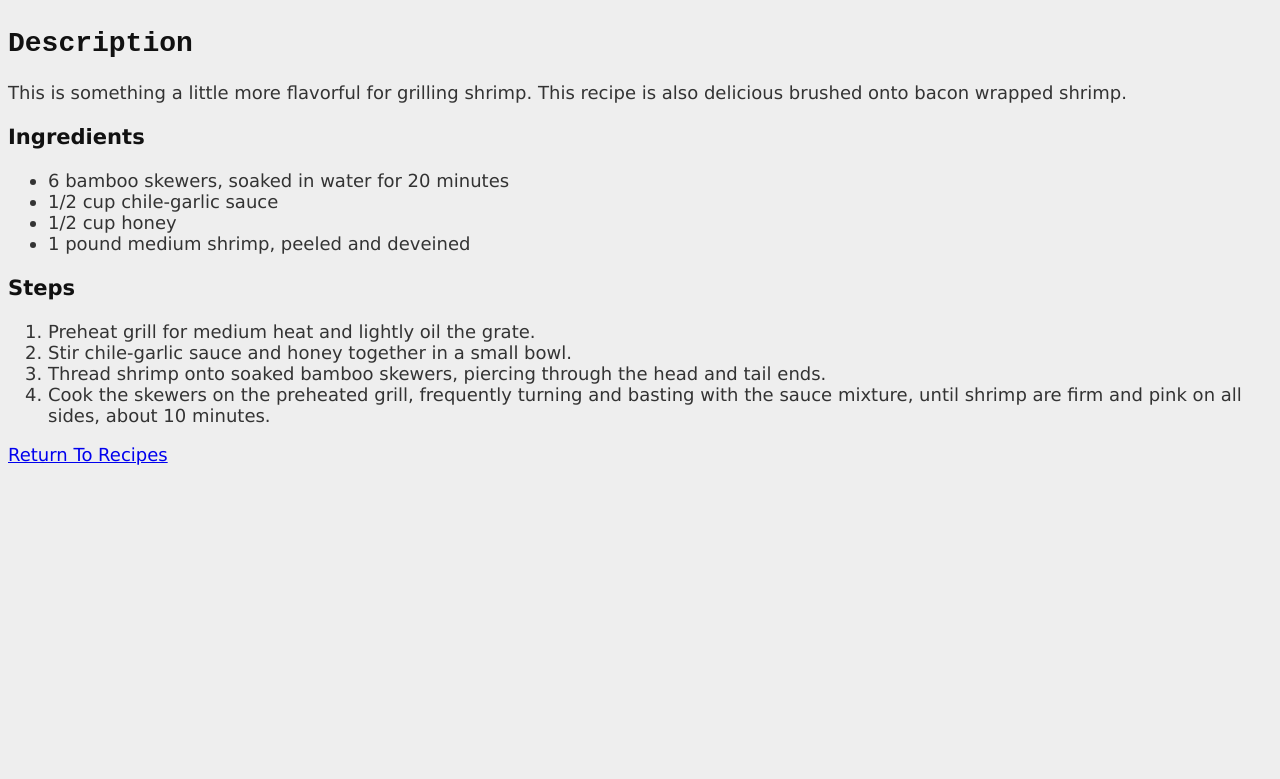
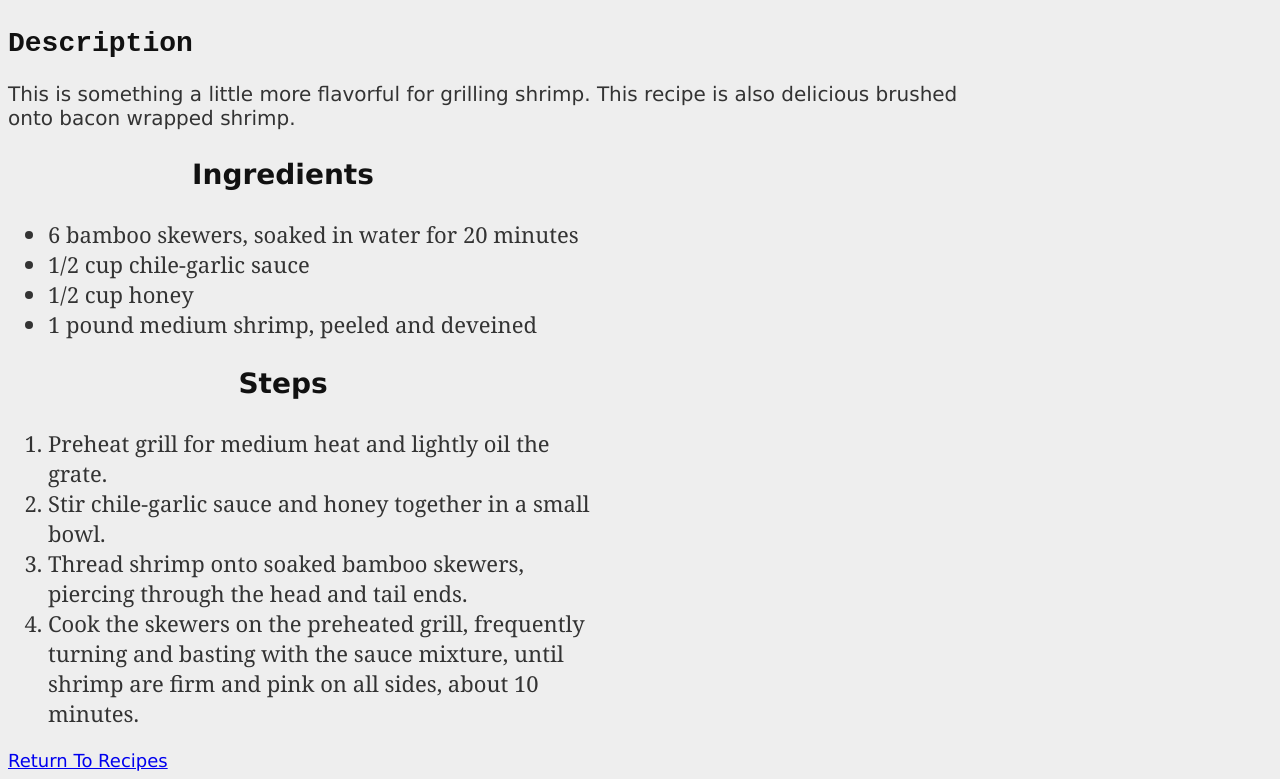
Before and after one commit to danironic/odin-04-recipes-2.0, a plain HTML site: page recipes/shrimp.html in a window 1280 px wide. Shown: the part 750-1529 px from the top of the page. Before the commit the page ends 1223 px from the top, so only its background shows below. Drawn offline with Linux system fonts and the light colour scheme.

Commit message:
Style desc, ingredients and steps
Set width constraints on each section, align ingredients and steps
titles to center of page with their lists in serif fonts.

```diff
--- a/recipes/shrimp.html
+++ b/recipes/shrimp.html
@@ -11,20 +11,20 @@
     <img src="../images/shrimp.jpeg" alt="Sweet and spicy grilled shrimp">
 
     <h2 class="description-title">Description</h2>
-    <p>
+    <p class="description">
       This is something a little more flavorful for grilling shrimp. This recipe is also delicious brushed onto bacon wrapped shrimp.
     </p>
 
-    <h3>Ingredients</h3>
-    <ul>
+    <h3 class="info">Ingredients</h3>
+    <ul class="ingredients">
       <li>6 bamboo skewers, soaked in water for 20 minutes</li>
       <li>1/2 cup chile-garlic sauce</li>
       <li>1/2 cup honey</li>
       <li>1 pound medium shrimp, peeled and deveined</li>
     </ul>
 
-    <h3>Steps</h3>
-    <ol>
+    <h3 class="info">Steps</h3>
+    <ol class="steps">
       <li>
         Preheat grill for medium heat and lightly oil the grate.
       </li>
--- a/style.css
+++ b/style.css
@@ -45,3 +45,25 @@ h6 {
   font-family: "Courier New", monospace;
   font-size: 28px;
 }
+
+.description {
+  font-size: 20px;
+  width: 1000px;
+}
+
+.info {
+  text-align: center;
+  font-size: 28px;
+}
+
+.info,
+.steps,
+.ingredients {
+  width: 550px;
+}
+
+.steps,
+.ingredients {
+  font-family: Georgia, 'Times New Roman', Times, serif;
+  font-size: 22px;
+}
```
Also changed, not shown: recipes/cinnamon-rolls.html (+5 -5 lines), recipes/tuna-casserole.html (+5 -5 lines).
